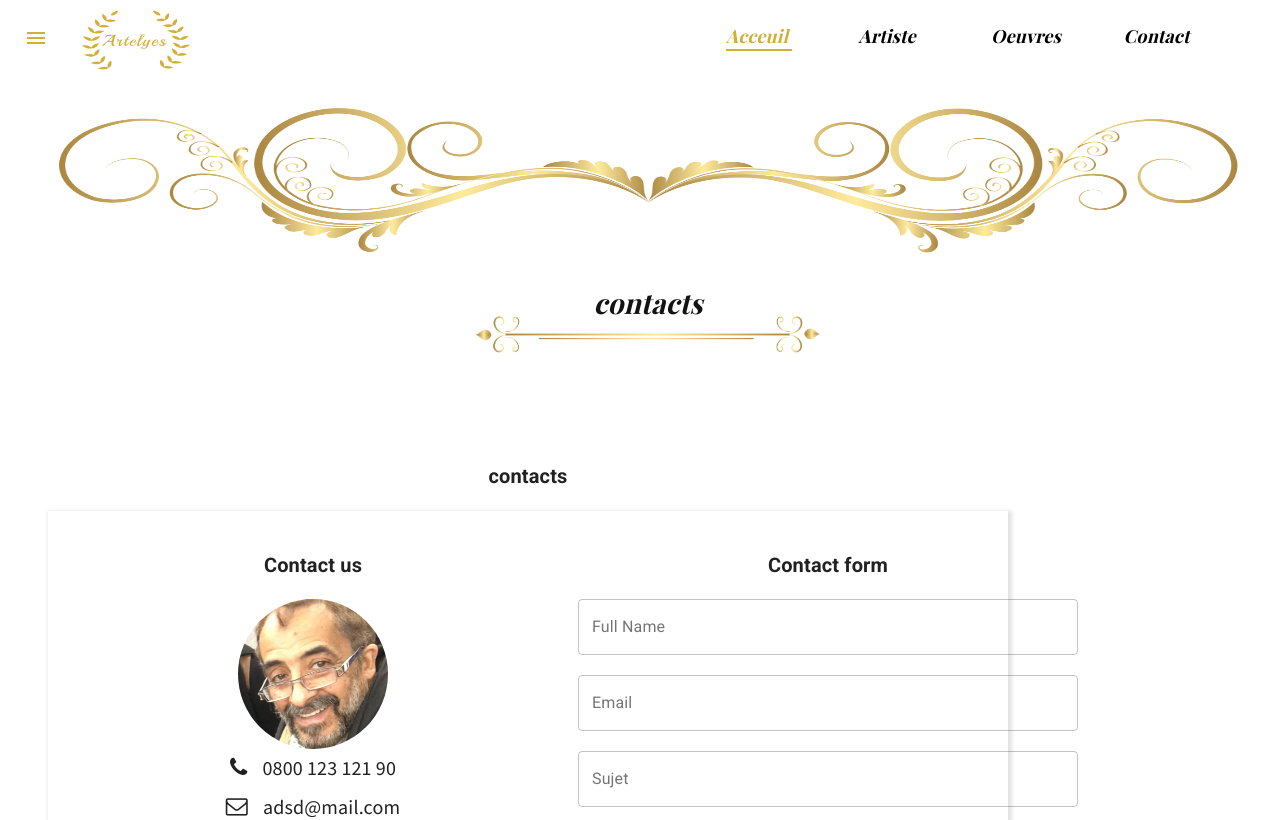
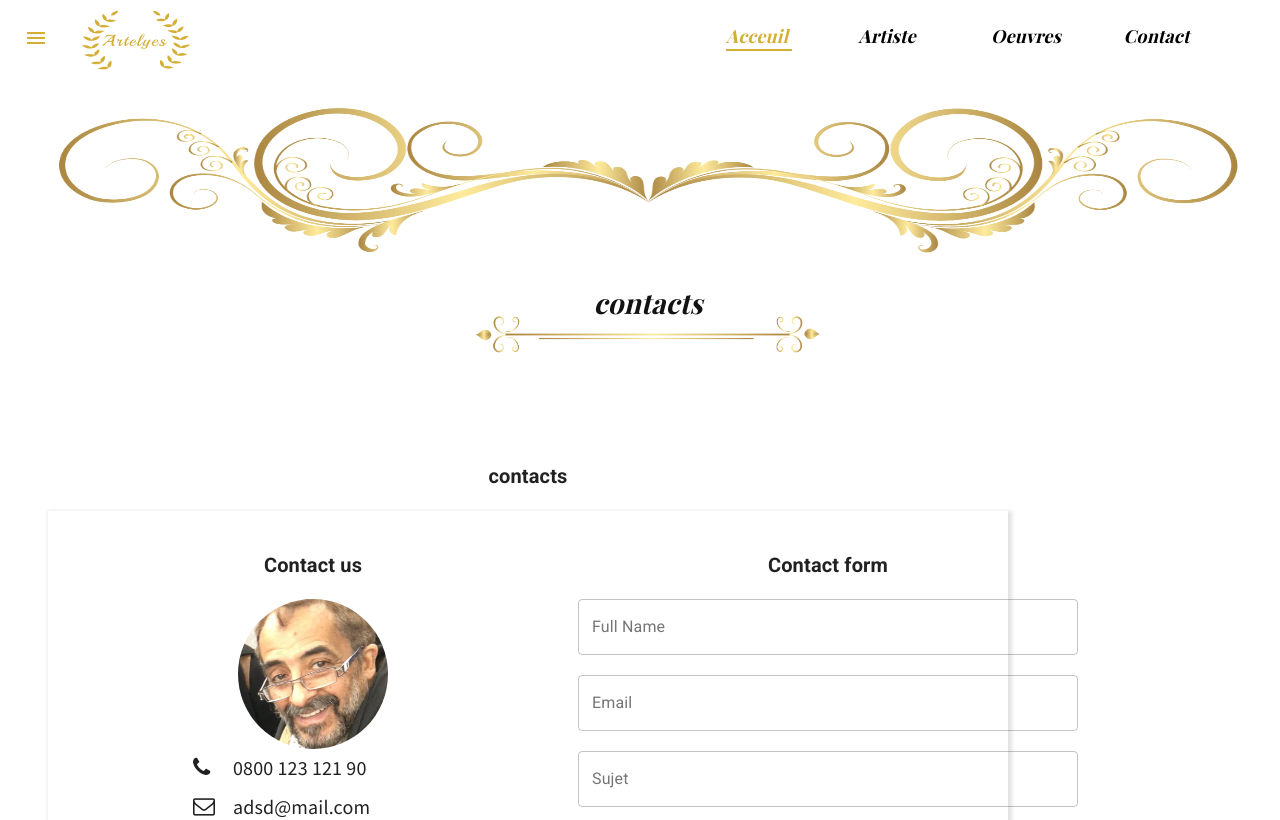
Before and after one commit to TadjerouniMohamedAdel/artelyes, a React (Create React App) app: page /contacts in a window 1280 px wide. Shown: the top 820 px of the page. Built offline with nearby package versions, Linux system fonts and the light colour scheme; a web font is replaced by a local one.

Commit message:
refs landing

```diff
--- a/src/Components/Landing.css
+++ b/src/Components/Landing.css
@@ -319,6 +319,8 @@
     flex:1;
     display: flex;
     flex-direction: column;
+    justify-content: center;
+    align-items: center;
 }
 .contacts-paper-info-item{
     font-size: 20px;
@@ -327,8 +329,15 @@
     justify-content: center;
     align-items:center;
     padding:5px;
-    /* width:250px; */
+    width:250px;
 }
+.contacts-paper-info-item span:nth-child(1){
+    flex:0.2;
+}
+.contacts-paper-info-item span:nth-child(2){
+    flex:1;
+}
+
 .contacts-paper-info-item span i {
     font-size: 22px;
     margin-right:15px;
--- a/src/Components/Landing.js
+++ b/src/Components/Landing.js
@@ -138,7 +138,7 @@
                     <div className="contacts-paper">
                     <div className="contacts-paper-info">
                         <h3>
-                            Contact us
+                        Mes coordonnées
                         </h3>
                         <div className="artist-circle artist-circle-3">
                             <img src={elyes1} />
@@ -152,7 +152,7 @@
                                      <i className="fa fa-envelope-o"></i>
                                 </span>
                                 <span>
-                                    adsd@mail.com
+                                    Adsd@mail.com
                                 </span>
                             </div>
                             <div className="contacts-paper-info-item description-font">
@@ -161,7 +161,6 @@
                                 </span>
                                 <span>
                                     Cite 3000 logement ilot 14 b11 Bouinana Blida Algerie
-
                                 </span>
                             </div>
                             <div className="social-menu">
@@ -177,7 +176,7 @@
 
                         <div className="contacts-paper-form">
                         <h3>
-                            Contact form
+                        M'envoyer un message
                         </h3>
                         <div style={{margin:20}}>
                                 <TextField
```
